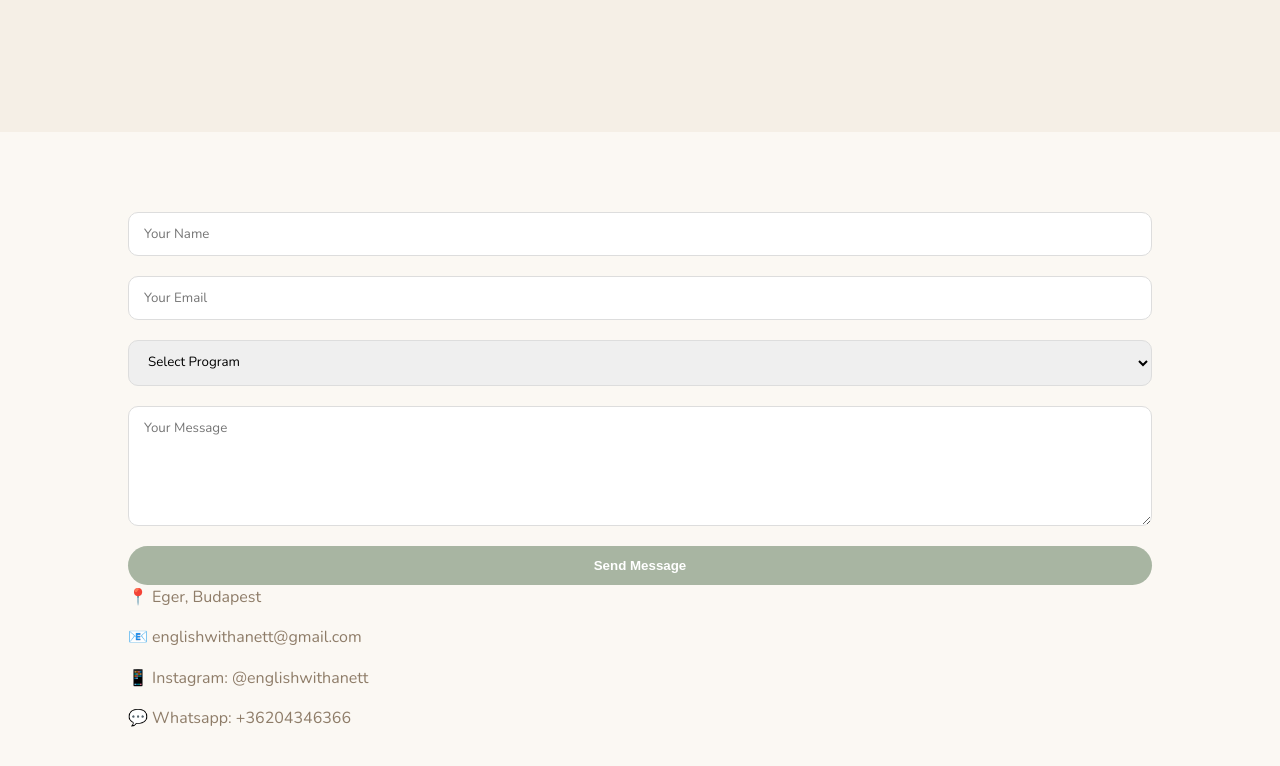
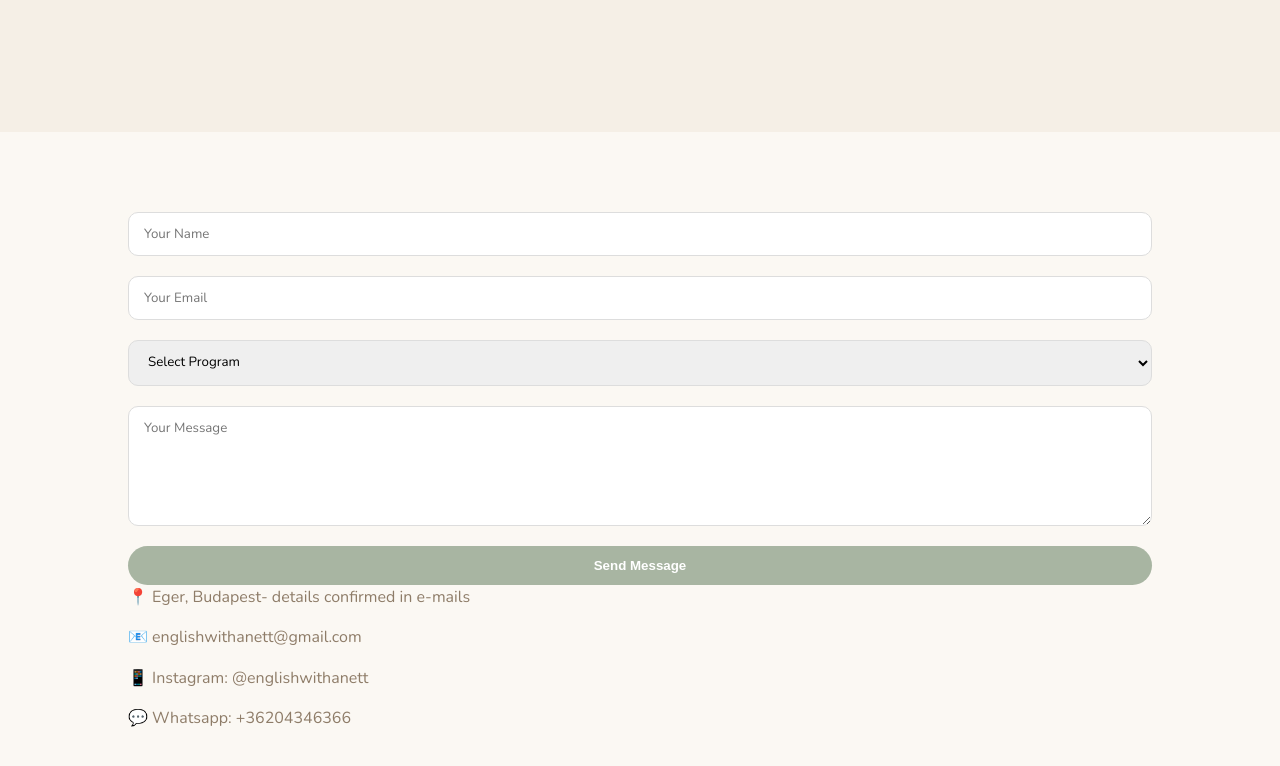
Before and after one commit to joe007-jj/englishwithanett, a plain HTML site: page contact.html in a window 1280 px wide. Shown: the part 294-1060 px from the top of the page. Drawn offline with nearby package versions, Linux system fonts and the light colour scheme.

Commit message:
Update contact.html

```diff
--- a/contact.html
+++ b/contact.html
@@ -72,7 +72,7 @@ Send Message
 </form>
 
 <div class="contact-info">
-<p>📍  Eger, Budapest</p>
+<p>📍  Eger, Budapest- details confirmed in e-mails</p>
 <p>📧 englishwithanett@gmail.com</p>
 <p>📱 Instagram: @englishwithanett</p>
 <p>💬 Whatsapp: +36204346366
```
